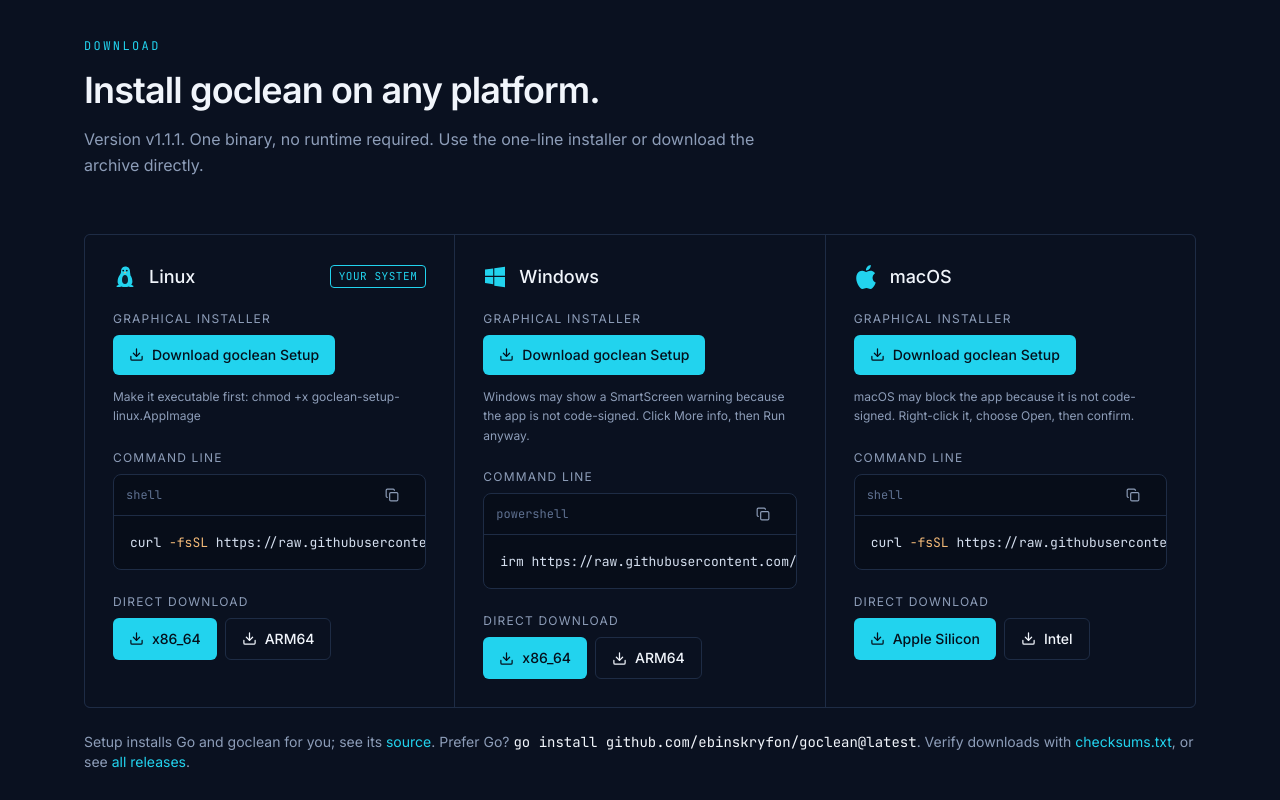
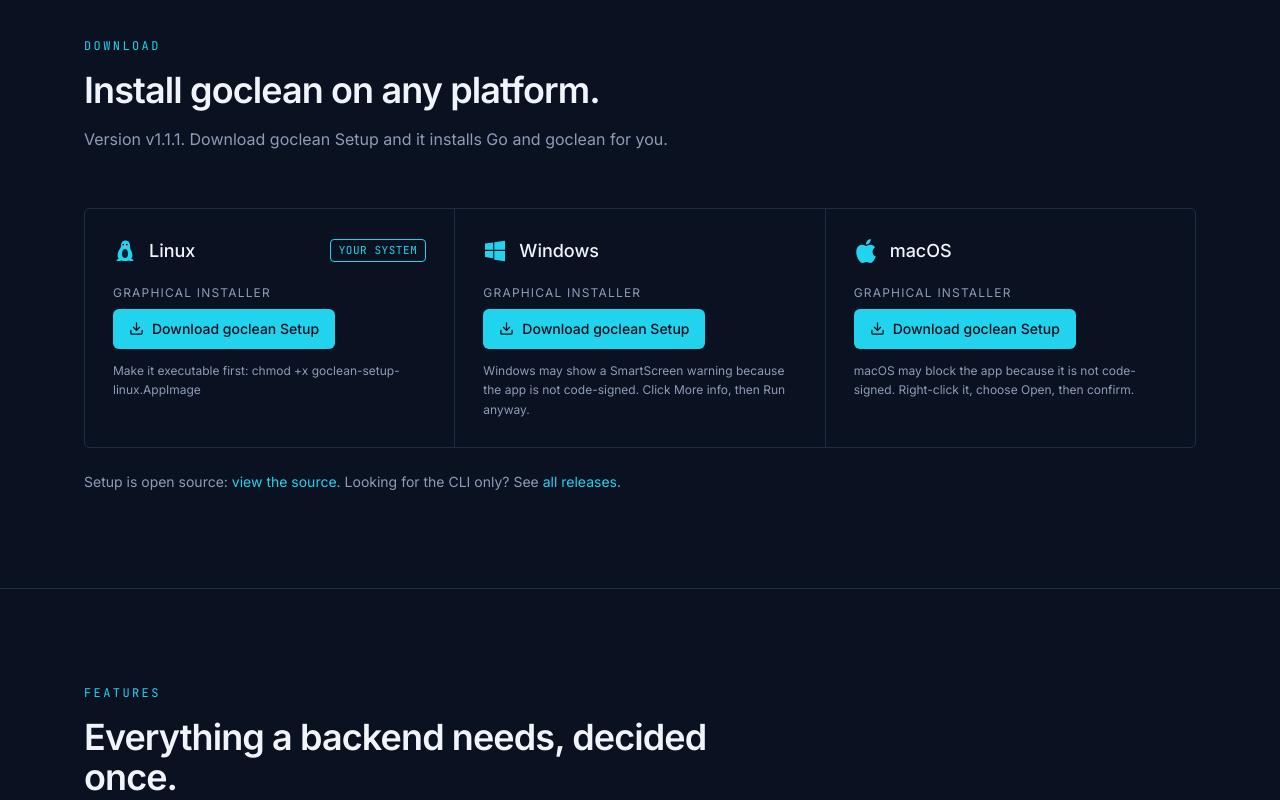
Before and after one commit to ebinskryfon/goclean-desktop, a React (Vite) app: page / in a window 1280 px wide. Shown: the part 920-1720 px from the top of the page. Built offline with nearby package versions, Linux system fonts and the light colour scheme.

Commit message:
remove unwantes section

```diff
--- a/src/pages/home/Download.tsx
+++ b/src/pages/home/Download.tsx
@@ -2,18 +2,13 @@ import { useEffect, useState } from 'react'
 import { Download as DownloadIcon } from 'lucide-react'
 import { Section } from '../../components/Section'
 import { Reveal } from '../../components/Reveal'
-import { CodeBlock } from '../../components/CodeBlock'
 import { OsIcon, type OS } from '../../components/OsIcon'
-import { INSTALL_PS, INSTALL_SH, REPO, SETUP_FILES, SETUP_REPO, VERSION } from '../../lib/site'
+import { REPO, SETUP_FILES, SETUP_REPO, VERSION } from '../../lib/site'
 
-const num = VERSION.replace(/^v/, '')
-const asset = (os: OS, arch: string) =>
-  `${REPO}/releases/download/${VERSION}/goclean_${num}_${os}_${arch}.${os === 'windows' ? 'zip' : 'tar.gz'}`
-
-const platforms: { os: OS; name: string; cmd: string; lang: 'bash' | 'text'; archs: { label: string; arch: string }[]; note: string }[] = [
-  { os: 'linux', name: 'Linux', cmd: INSTALL_SH, lang: 'bash', archs: [{ label: 'x86_64', arch: 'amd64' }, { label: 'ARM64', arch: 'arm64' }], note: 'Make it executable first: chmod +x goclean-setup-linux.AppImage' },
-  { os: 'windows', name: 'Windows', cmd: INSTALL_PS, lang: 'text', archs: [{ label: 'x86_64', arch: 'amd64' }, { label: 'ARM64', arch: 'arm64' }], note: 'Windows may show a SmartScreen warning because the app is not code-signed. Click More info, then Run anyway.' },
-  { os: 'darwin', name: 'macOS', cmd: INSTALL_SH, lang: 'bash', archs: [{ label: 'Apple Silicon', arch: 'arm64' }, { label: 'Intel', arch: 'amd64' }], note: 'macOS may block the app because it is not code-signed. Right-click it, choose Open, then confirm.' },
+const platforms: { os: OS; name: string; note: string }[] = [
+  { os: 'linux', name: 'Linux', note: 'Make it executable first: chmod +x goclean-setup-linux.AppImage' },
+  { os: 'windows', name: 'Windows', note: 'Windows may show a SmartScreen warning because the app is not code-signed. Click More info, then Run anyway.' },
+  { os: 'darwin', name: 'macOS', note: 'macOS may block the app because it is not code-signed. Right-click it, choose Open, then confirm.' },
 ]
 
 function detectOS(): OS | null {
@@ -29,7 +24,7 @@ export function Download() {
   useEffect(() => setMine(detectOS()), [])
 
   return (
-    <Section id="download" eyebrow="Download" title="Install goclean on any platform." intro={`Version ${VERSION}. One binary, no runtime required. Use the one-line installer or download the archive directly.`}>
+    <Section id="download" eyebrow="Download" title="Install goclean on any platform." intro={`Version ${VERSION}. Download goclean Setup and it installs Go and goclean for you.`}>
       <div className="grid gap-px overflow-hidden rounded-md border border-line bg-line lg:grid-cols-3">
         {platforms.map((p, i) => (
           <Reveal key={p.os} delay={i * 80} className="h-full bg-bg">
@@ -48,29 +43,12 @@ export function Download() {
                 <span className="sr-only"> for {p.name}</span>
               </a>
               <p className="mt-3 text-xs leading-relaxed text-muted">{p.note}</p>
-              <p className="mt-6 text-xs uppercase tracking-widest text-muted">Command line</p>
-              <div className="mt-2"><CodeBlock code={p.cmd} lang={p.lang} title={p.os === 'windows' ? 'powershell' : 'shell'} /></div>
-              <p className="mt-6 text-xs uppercase tracking-widest text-muted">Direct download</p>
-              <div className="mt-2 flex flex-wrap gap-2">
-                {p.archs.map((a, j) => (
-                  <a
-                    key={a.arch}
-                    href={asset(p.os, a.arch)}
-                    className={`inline-flex items-center gap-2 rounded-md px-4 py-2.5 text-sm font-medium transition ${j === 0 ? 'bg-accent text-[#04101c] hover:opacity-90' : 'border border-line text-fg hover:bg-surface'}`}
-                  >
-                    <DownloadIcon size={15} aria-hidden="true" />
-                    {a.label}
-                    <span className="sr-only"> for {p.name}</span>
-                  </a>
-                ))}
-              </div>
             </div>
           </Reveal>
         ))}
       </div>
       <p className="mt-6 text-sm text-muted">
-        Setup installs Go and goclean for you; see its <a href={SETUP_REPO} target="_blank" rel="noreferrer" className="text-accent underline-offset-4 hover:underline">source</a>. Prefer Go? <code className="font-mono text-fg">go install github.com/ebinskryfon/goclean@latest</code>. Verify downloads with{' '}
-        <a href={`${REPO}/releases/download/${VERSION}/checksums.txt`} className="text-accent underline-offset-4 hover:underline">checksums.txt</a>, or see{' '}
+        Setup is open source: <a href={SETUP_REPO} target="_blank" rel="noreferrer" className="text-accent underline-offset-4 hover:underline">view the source</a>. Looking for the CLI only? See{' '}
         <a href={`${REPO}/releases`} target="_blank" rel="noreferrer" className="text-accent underline-offset-4 hover:underline">all releases</a>.
       </p>
     </Section>
```
